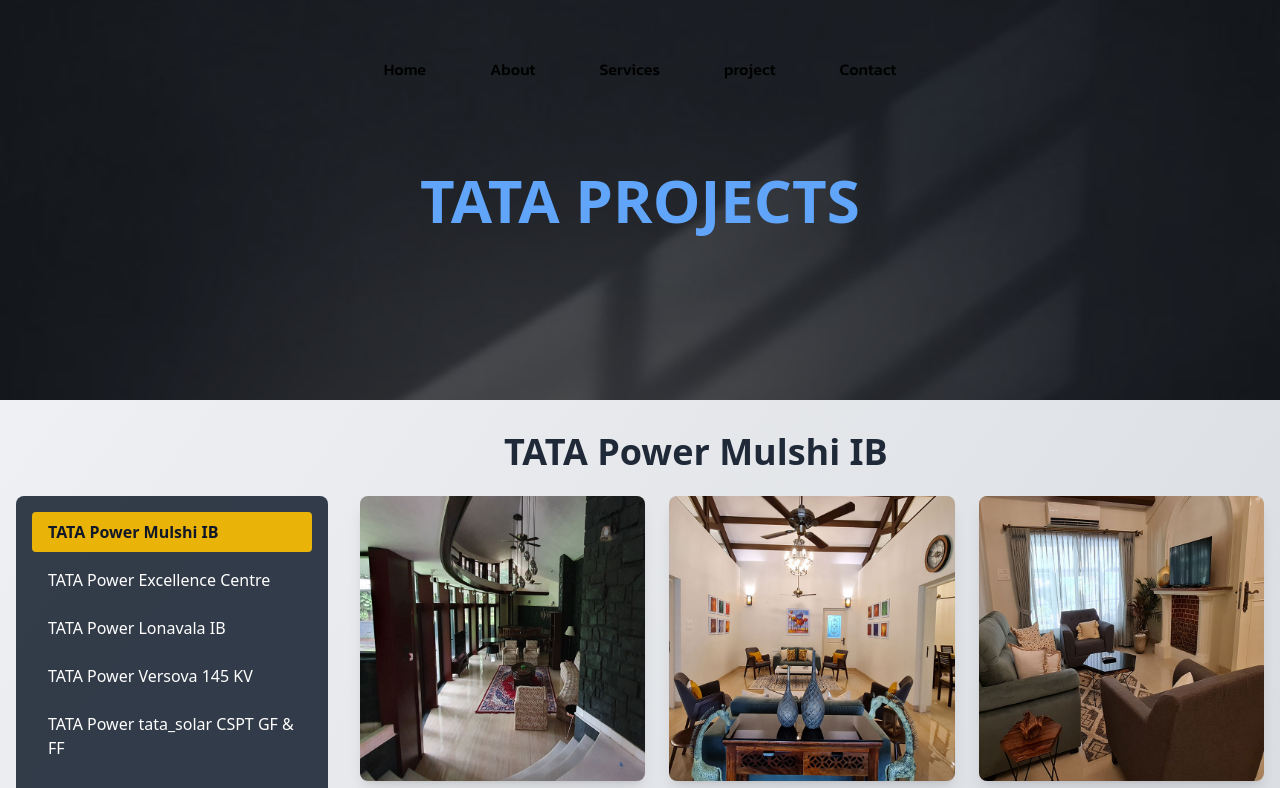
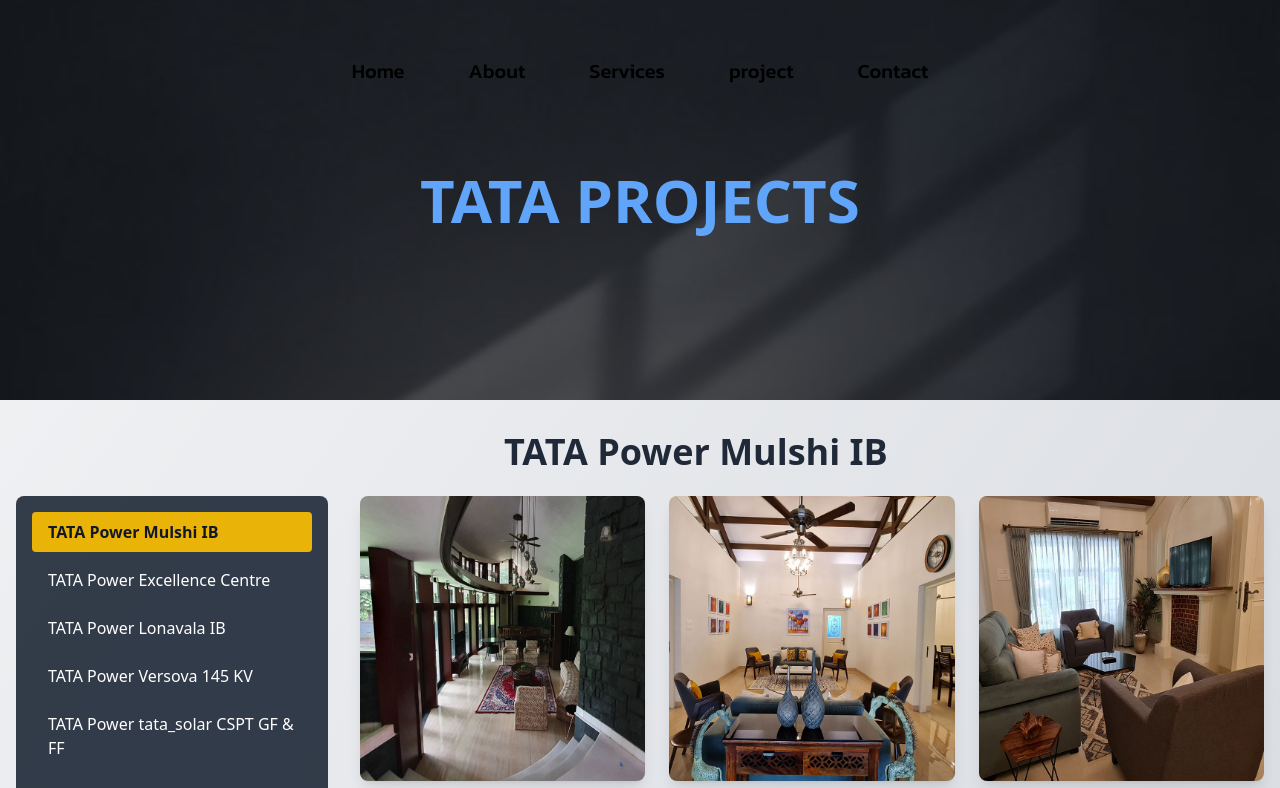
Before and after one commit to AkshayKalamkarr/supremeinfrastructure, a Next.js app: page /project/TATA in a window 1280 px wide. Shown: the top 788 px of the page. Built offline with nearby package versions, Linux system fonts and the light colour scheme.

Commit message:
new code

```diff
--- a/components/Navbar.jsx
+++ b/components/Navbar.jsx
@@ -55,8 +55,8 @@ function Navbar({ className }) {
                         <HoveredLink href="/">Home</HoveredLink>
                         <HoveredLink href="/products">About</HoveredLink>
                         <HoveredLink href="/services/servicesdashboard"> Services</HoveredLink>
-                        <HoveredLink href="/pricing">Projects</HoveredLink>
-                        <HoveredLink href="/pricing">Contact</HoveredLink>
+                        <HoveredLink href="/project">Projects</HoveredLink>
+                        <HoveredLink href="/contact">Contact</HoveredLink>
                         <HoveredLink href="/contact/career">Career</HoveredLink>
                     </div>
                 </div>
--- a/components/ui/navbar-menu.jsx
+++ b/components/ui/navbar-menu.jsx
@@ -59,7 +59,7 @@ export const Menu = ({ setActive, children }) => {
       }}
       className={`relative rounded-full border border-transparent ${
         isHovered ? 'bg-white' : 'bg-transparent'
-      } transition-colors duration-300 flex justify-center space-x-16 px-8 py-6 mt-6 ${
+      } transition-colors duration-300 flex justify-center md:text-xl space-x-16 px-8 py-6 mt-6 ${
         isHovered ? 'shadow-2xl' : ''
       }`}
     >
```
